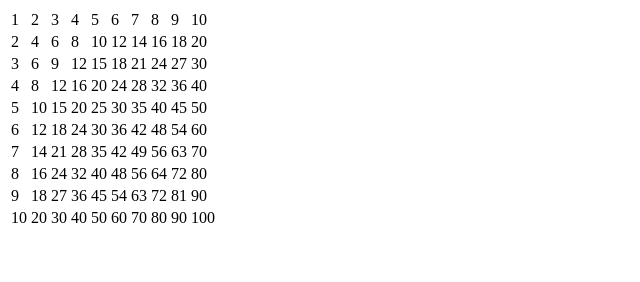
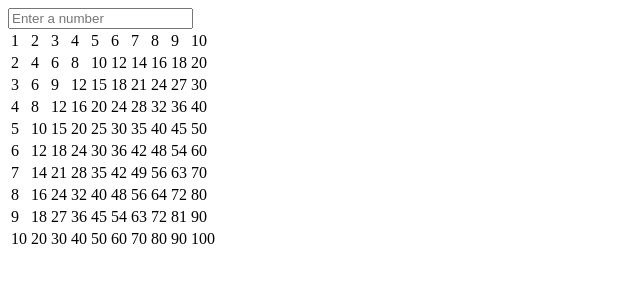
Before and after one commit to glenr4/multiplication-table, a plain HTML site: page index.html in a window 1280 px wide. Shown: the whole page, without its empty margins (0-640 px from the left). Drawn offline with nearby package versions, Linux system fonts and the light colour scheme.

Commit message:
v2 complete with user input

```diff
--- a/index.html
+++ b/index.html
@@ -8,13 +8,16 @@
 </head>
 
 <body>
-	<table ng-controller="MultiplicationCtrl" initial-number-limit="10">
+	<div ng-controller="MultiplicationCtrl" initial-number-limit="10">
+		<input type="number" ng-model="numberLimit" placeholder="Enter a number">
+		<table>
 			<tr ng-repeat="numberA in numbers()">
 				<td ng-repeat="numberB in numbers()">
 					{{compute(numberA, numberB)}}
 				</td>
 			</tr>
 		</table>
+	</div>
 	<script src="js/myApp.js"></script>
 
 </body>
```
Lines whose indentation alone changed are shown as unchanged.
